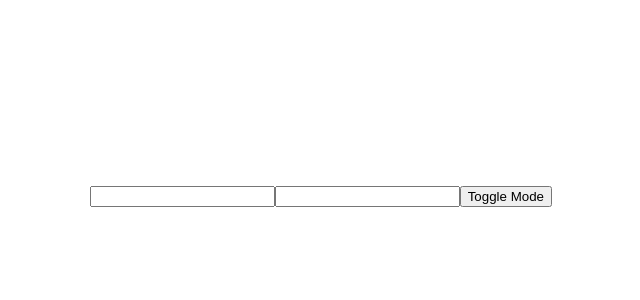
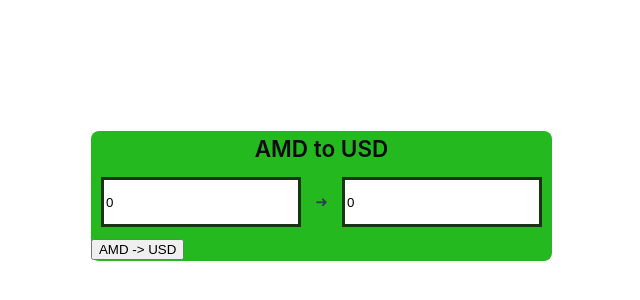
Before and after one commit to nazeliaslanyan/Vuej-js, a Vue app: page / in a window 1280 px wide. Shown: the part 204-504 px from the top of the page, without its empty margins (88-728 px from the left). Built offline with nearby package versions, Linux system fonts and the light colour scheme.

Commit message:
Exchnange

```diff
--- a/src/components/Exchange.vue
+++ b/src/components/Exchange.vue
@@ -1,38 +1,73 @@
 <script>
 export default {
-  data: function() {
+    data: function () {
         return {
-        exchange:{},
+            mode: 'AMD_to_USD',
+            amount: 0,
+            convertedAmount: 0
 
         };
     },
+
     methods: {
-
-
+        convertCurrency() {
+            if (this.mode === 'AMD_to_USD') {
+                this.convertedAmount = this.amount / 400;
+            } else {
+                this.convertedAmount = this.amount * 400;
+            }
         },
+        toggleMode() {
+            this.mode = this.mode === 'AMD_to_USD' ? 'USD_to_AMD' : 'AMD_to_USD';
+            this.amount = 0;
+            this.convertedAmount = 0;
+        }
+    }
 
 
 }
 </script>
 
 <template>
+    <div class="main">
+        <h2 v-if="mode === 'AMD_to_USD'">AMD to USD</h2>
+        <h2 v-else>USD to AMD</h2>
+        <input type="number"
+        :value="amount"
+         @input="convertCurrency">
+
+        <span> ➜ </span>
+
+        <input type="number"
+         :value="convertedAmount"
+        readonly
+        :disabled="mode === 'USD_to_AMD'">
         <div>
-    <input
-      type="number"
-      v-model="enterAmount"
-      @input="convertCurrency"
-    >
-    <input
-      type="number"
-      v-model="convertAmount"
-      @input="handleInputChange"
-    >
-    <button @click="toggleMode">Toggle Mode</button>
+            <button @click="toggleMode">{{ mode === 'AMD_to_USD' ? 'AMD -> USD' : 'USD -> AMD' }}</button>
+        </div>
+
     </div>
 
 </template>
 
 
 <style scoped>
+input {
+    border: 3px solid #163611;
+    margin: 10px;
+    width: 200px;
+    height: 50px;
 
+}
+
+h2 {
+    color: rgb(11, 11, 14);
+    font-weight: 600;
+    text-align: center;
+}
+
+.main {
+    background-color: rgb(36, 186, 31);
+    border-radius: 8px;
+}
 </style>
```
Lines whose indentation alone changed are shown as unchanged.
